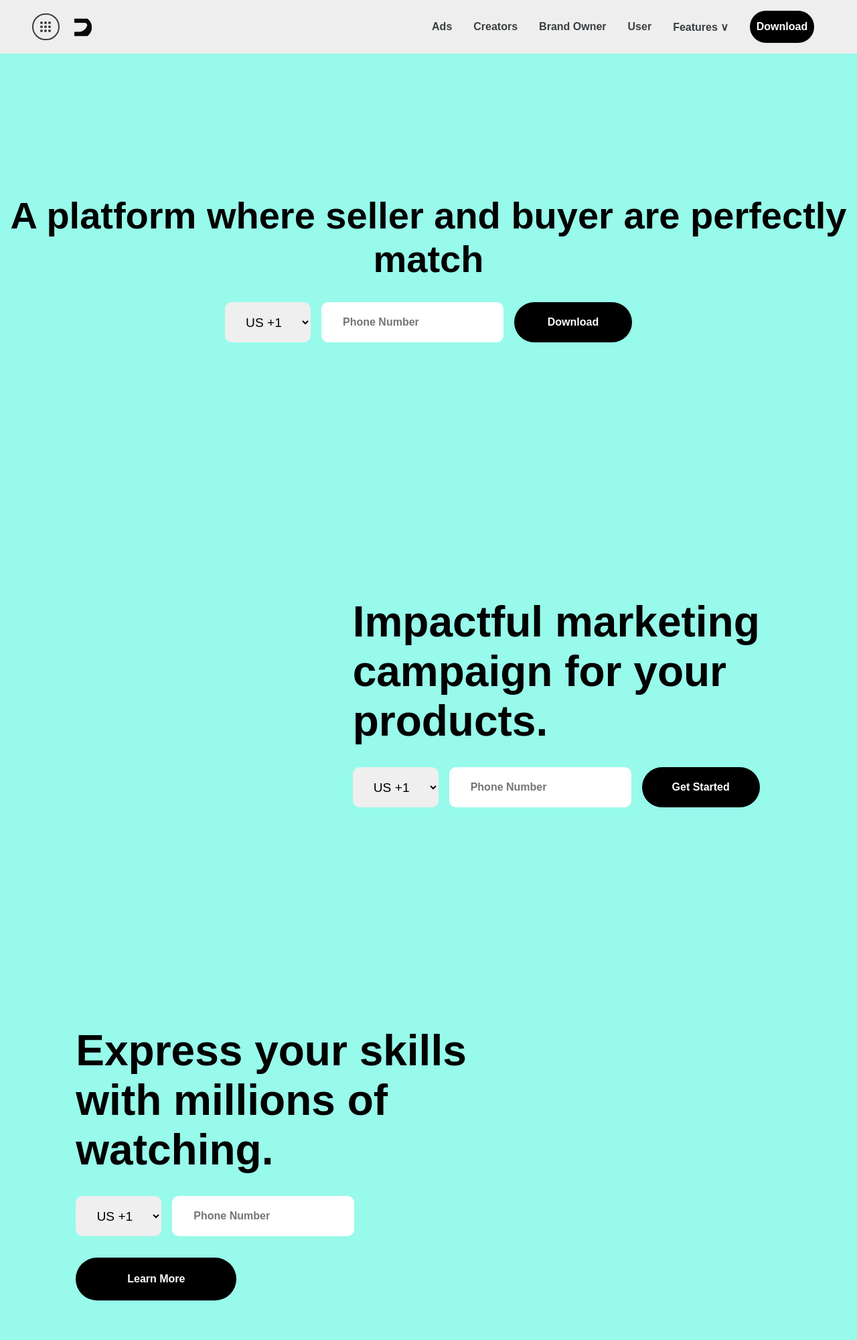
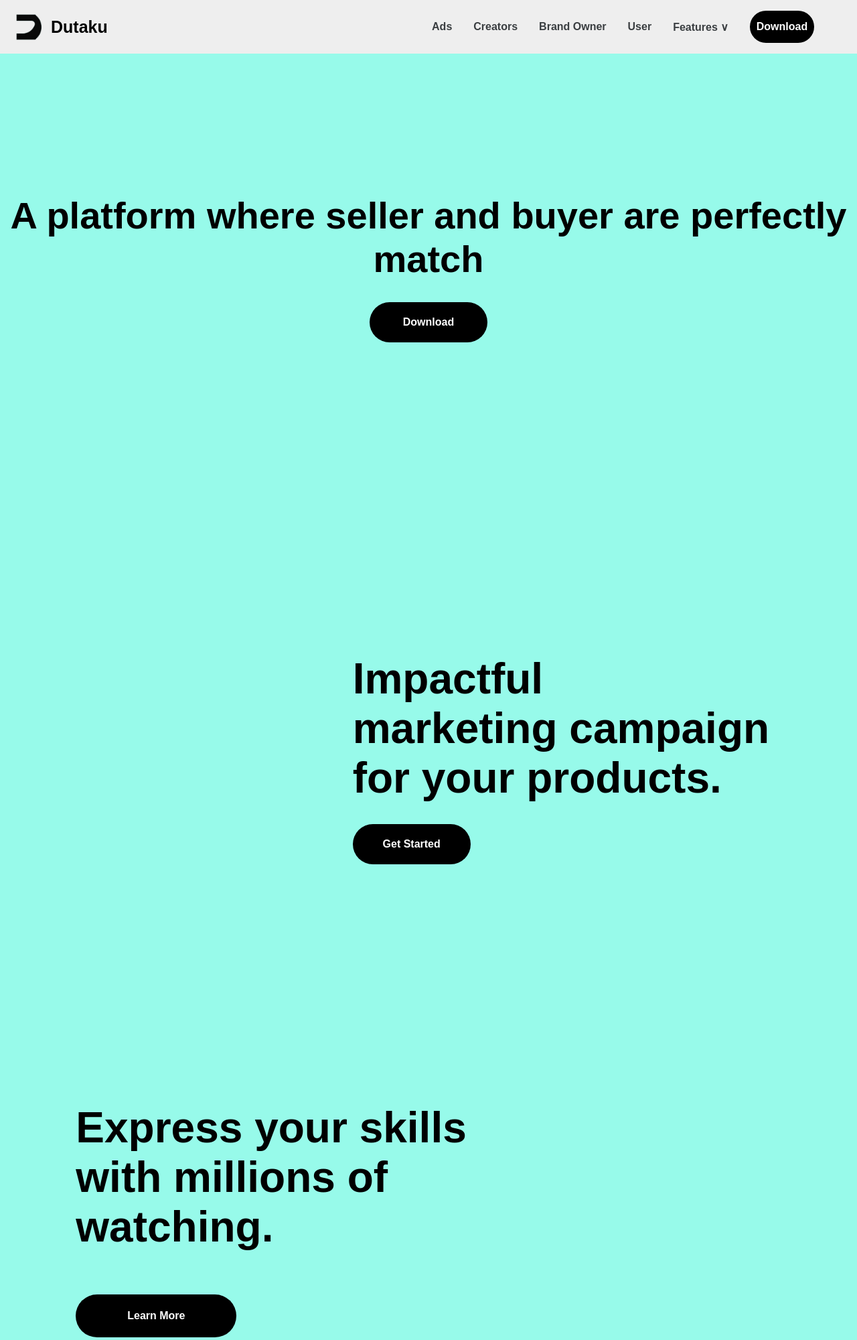
Before and after one commit to Ahmadzahid25/dutaku, a PHP site: page / in a window 1280 px wide. Shown: the top 2000 px of the page at 67% size. Run offline with PHP 8.4, Linux system fonts and the light colour scheme; grey boxes are pictures that could not be loaded.

Commit message:
Add files via upload
Signed-off-by: dutaku <161198326+dutaku@users.noreply.github.com>

```diff
--- a/index.html
+++ b/index.html
@@ -12,7 +12,8 @@
     <header>
       <div class="mini-navbar">
         <div class="menu-btn">&#9776;</div>
-        <img src="assets/logo.png" alt="Dutaku" />
+        <img src="assets/logo.png" alt="logo" />
+        <span class="logo">Dutaku</span>
         <a href="#">Download</a>
       </div>
       <div class="navbar">
@@ -25,7 +26,8 @@
               ></path>
             </svg>
           </div>
-          <img src="assets/logo.png" alt="Snapchat" />
+          <img src="assets/logo.png" alt="logo" />
+          <span class="logo">Dutaku</span>
         </div>
 
         <div class="right">
@@ -69,15 +71,6 @@
         <div class="first">
           <h1>A platform where seller and buyer are perfectly match</h1>
           <div class="info">
-            <select>
-              <option>AU +61</option>
-              <option>BR +55</option>
-              <option>GB +44</option>
-              <option>IN +91</option>
-              <option>MX +52</option>
-              <option selected>US +1</option>
-            </select>
-            <input type="text" placeholder="Phone Number" />
 <button>Download</button>
           </div>
         </div>
@@ -90,18 +83,10 @@
           </div>
           <div class="info info-second">
             <div class="text">
-              <h1>Impactful marketing campaign for your products.</h1>
+              <h1>&nbsp;</h1>
+              <h1>Impactful&nbsp; &nbsp; &nbsp; &nbsp; marketing campaign for your products.</h1>
             </div>
             <div class="second-info-form">
-              <select>
-                <option>AU +61</option>
-                <option>BR +55</option>
-                <option>GB +44</option>
-                <option>IN +91</option>
-                <option>MX +52</option>
-                <option selected>US +1</option>
-              </select>
-              <input type="text" placeholder="Phone Number" />
 <button>Get Started</button>
             </div>
           </div>
@@ -110,20 +95,11 @@
         <div class="third">
           <div class="info info-third">
             <div class="text">
+              <h1>&nbsp;</h1>
               <h1>Express your skills with millions of watching.</h1>
             </div>
             <div class="third-info-form">
-              <div class="info-phone">
-                <select>
-                  <option>AU +61</option>
-                  <option>BR +55</option>
-                  <option>GB +44</option>
-                  <option>IN +91</option>
-                  <option>MX +52</option>
-                  <option selected>US +1</option>
-                </select>
-                <input type="text" placeholder="Phone Number" />
-              </div>
+              <div class="info-phone"> </div>
               <div class="info-btn">
                 <button>Learn More</button>
               </div>
@@ -144,18 +120,10 @@
           </div>
           <div class="info info-fourth">
             <div class="text">
+              <h1>&nbsp;</h1>
               <h1>Expose your brand and build your followers.</h1>
             </div>
             <div class="fourth-info-form">
-              <select>
-                <option>AU +61</option>
-                <option>BR +55</option>
-                <option>GB +44</option>
-                <option>IN +91</option>
-                <option>MX +52</option>
-                <option selected>US +1</option>
-              </select>
-              <input type="text" placeholder="Phone Number" />
 <button>Try Now</button>
             </div>
           </div>
@@ -164,20 +132,11 @@
         <div class="fifth">
           <div class="info info-fifth">
             <div class="text">
+              <h1>&nbsp;</h1>
+              <h1>&nbsp;</h1>
               <h1>Get inspired and Do-It-Yourself.</h1>
             </div>
             <div class="fifth-info-form">
-              <div class="info-phone">
-                <select>
-                  <option>AU +61</option>
-                  <option>BR +55</option>
-                  <option>GB +44</option>
-                  <option>IN +91</option>
-                  <option>MX +52</option>
-                  <option selected>US +1</option>
-                </select>
-                <input type="text" placeholder="Phone Number" />
-              </div>
 <div class="info-btn">
             <button>View Details</button>
               </div>
@@ -189,32 +148,24 @@
             </video>
           </div>
         </div>
-
 <div class="sixth">
       <div class="mini-info">
-            <h1>Open your Dutaku</h1>
+        <img src="assets/logo.png" alt="logo" />
+        <span class="logo">Dutaku</span>
             <button>Download</button>
             <div class="links">
               <a href="#">Advertisers</a>
               <a href="#">Creators</a>
-              <a href="#">Developers</a>
+              <a href="#">BrandOwner</a>
             </div>
           </div>
 
           <div class="info">
-            <img src="assets/logo.png" alt="Snapchat" />
+            <img src="assets/logo.png" alt="logo" />
+            <span class="logo">Dutaku</span>
             <div class="info-phone">
-              <select>
-                <option>AU +61</option>
-                <option>BR +55</option>
-                <option>GB +44</option>
-                <option>IN +91</option>
-                <option>MX +52</option>
-                <option selected>US +1</option>
-              </select>
-              <input type="text" placeholder="Phone Number" />
 <div class="info-btn sixth-info-btn">
-                <button>Send link</button>
+            <button>Download</button>
               </div>
             </div>
             <div class="links">
@@ -256,14 +207,9 @@
 </div>
       </div>
     </main>
-
     <footer class="bot hidden">
-      <div>
-        <a href="#">Privacy Policy</a>
-        <a href="#">Terms of Service </a>
-      </div>
+      <div> <a href="#">Privacy Policy</a> <a href="#">Terms of Service </a></div>
     </footer>
-
 <script src="index.js"></script>
   </body>
 </html>
--- a/style.css
+++ b/style.css
@@ -11,6 +11,11 @@ body {
   font-family: sans-serif;
 }
 
+/* saya ubahhhhhh */
+/* body {
+  scrollbar-width: none;
+} */
+
 .navbar {
   display: flex;
   justify-content: space-between;
@@ -18,6 +23,23 @@ body {
   background-color: #eee;
   height: 5rem;
 }
+
+.navbar {
+  display: flex;
+  align-items: center;
+}
+
+.navbar img {
+  width: 50px; /* Adjust width as needed */
+  height: auto; /* Maintain aspect ratio */
+}
+
+.logo {
+  margin-left: 10px; /* Adjust margin as needed */
+  font-size: 25px; /* Adjust font size as needed */
+  font-weight: bold; /* Set font weight to bold */
+}
+
 
 .left {
   display: flex;
@@ -28,19 +50,19 @@ body {
   display: flex;
   align-items: center;
   border-radius: 50%;
-  margin-left: 3rem;
-  border: 2px solid #3a3e41;
+  margin-left: 0rem;
+  border: 0px solid #3a3e41;
 }
 
 .left > div > svg {
-  margin: 0.4rem;
-  width: 24px;
-  height: 24px;
+  margin: 0rem;
+  width: 0px;
+  height: 0px;
 }
 
 .left > img {
-  width: 35px;
-  height: 35px;
+  width: 50px;
+  height: 50px;
   margin-left: 1rem;
 }
 
@@ -417,26 +439,6 @@ footer > div > a:hover {
   display: none;
 }
 
-
-
-/* width */
-::-webkit-scrollbar {
-  width: 20px;
-}
-
-/* Track */
-::-webkit-scrollbar-track {
-  box-shadow: inset 0 0 5px grey;
-  border-radius: 10px;
-}
-
-/* Handle */
-::-webkit-scrollbar-thumb {
-  background: red;
-  border-radius: 10px;
-}
-
-
 @media (min-width: 1367px) {
   .second,
   .third,
@@ -445,6 +447,7 @@ footer > div > a:hover {
     display: flex;
     justify-content: center;
   }
+
 
   .second-animation {
     margin-top: 7rem;
@@ -528,6 +531,11 @@ footer > div > a:hover {
     height: auto;
   }
 
+  main {
+    -ms-overflow-style: none;
+    scrollbar-width: none;
+  }
+
   a {
     color: #000;
     font-size: 0.7rem;
@@ -542,7 +550,7 @@ footer > div > a:hover {
     display: flex;
     justify-content: space-between;
     align-items: center;
-    background-color: #fffc00;
+    background-color: #eee;
     height: 4rem;
   }
 
@@ -552,7 +560,7 @@ footer > div > a:hover {
   }
 
   .mini-navbar > a {
-    background-color: #fffc00;
+    background-color: #eee;
   }
 
   .mini-navbar > a:hover {
@@ -696,8 +704,8 @@ footer > div > a:hover {
   .info-btn > button,
   .second-info-form > button,
   .fourth-info-form > button {
-    background-color: #fffc00;
-    color: #000;
+    background-color: #000;
+    color: #eee;
     height: 3rem;
     width: 12rem;
     margin-top: 150%;
```
Also changed, not shown: logo.png (added), 5 other files. Lines whose indentation alone changed are shown as unchanged.
